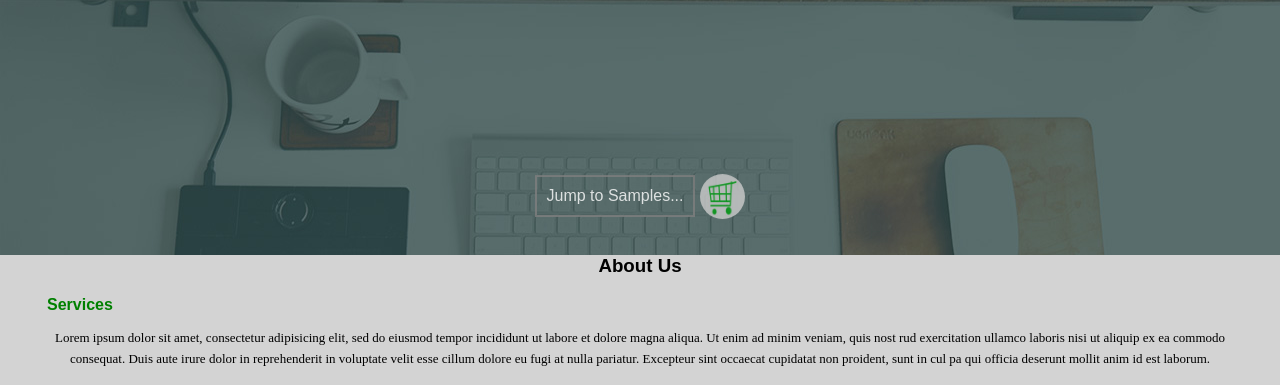
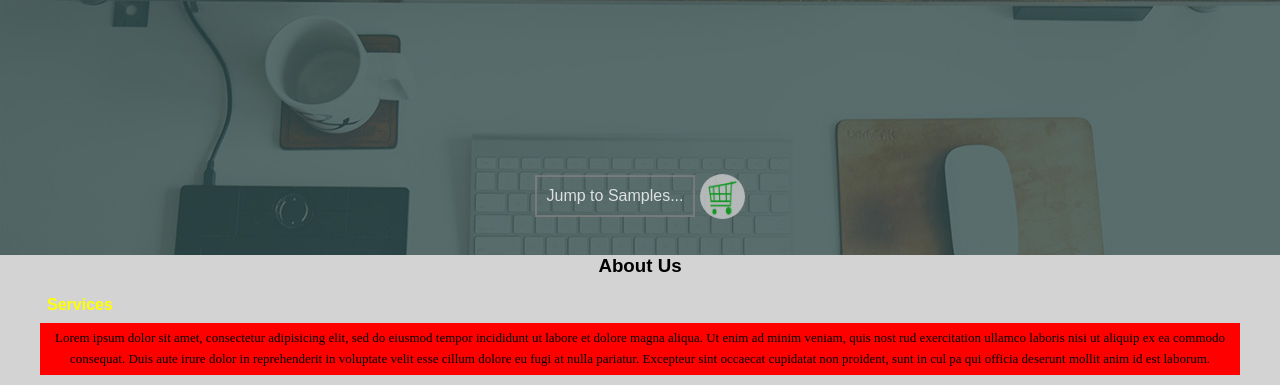
Before and after one commit to ericphilip17/ericphilip17.github.io, a website: page index.html in a window 1280 px wide. Shown: the part 415-800 px from the top of the page. Drawn offline with Linux system fonts and the light colour scheme.

Commit message:
Update styles.css

```diff
--- a/styles.css
+++ b/styles.css
@@ -540,7 +540,7 @@ textarea {
   text-align: center;
   padding: 7px;
   font-size: 16px;
-  color: green;
+  color: yellow;
   /* background-color: grey; */
   border-radius: 20px;
   /* width: 300px; */
@@ -550,12 +550,14 @@ textarea {
 }
 
 .p1 > h4, .p2 > h4, .p3 > h4 {
-  font-size: 13px;
+
   text-align: center;
   line-height: 1.6em;
   font-family: serif;
   font-weight: normal;
   padding: 5px;
+  font-size: 13px;
+  background-color: red
 }
 
 #inputForm {
```
